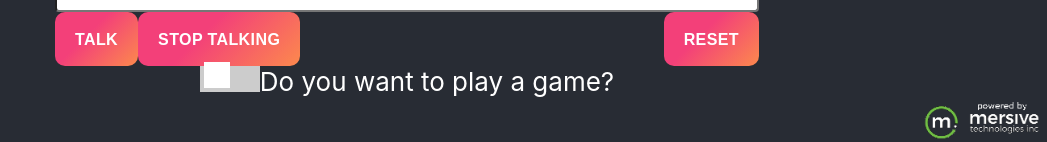
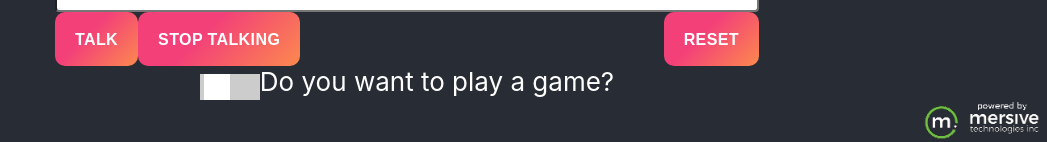
Before and after one commit to justinmcbride/react-pig-latin-translator, a React (Create React App) app: page / in a window 1280 px wide. Shown: the part 655-797 px from the top of the page, without its empty margins (233-1280 px from the left). Built offline with nearby package versions, Linux system fonts and the light colour scheme; what mic-recorder-to-mp3 would draw is missing.

Commit message:
gameSwitch css updates

```diff
--- a/src/GameSwitch.css
+++ b/src/GameSwitch.css
@@ -26,7 +26,6 @@
 .slider {
   position: absolute;
   cursor: pointer;
-  top: 0;
   left: 0;
   right: 0;
   bottom: 0;
@@ -42,7 +41,6 @@
   height: 26px;
   width: 26px;
   left: 4px;
-  bottom: 4px;
   background-color: white;
   -webkit-transition: .4s;
   transition: .4s;
```
